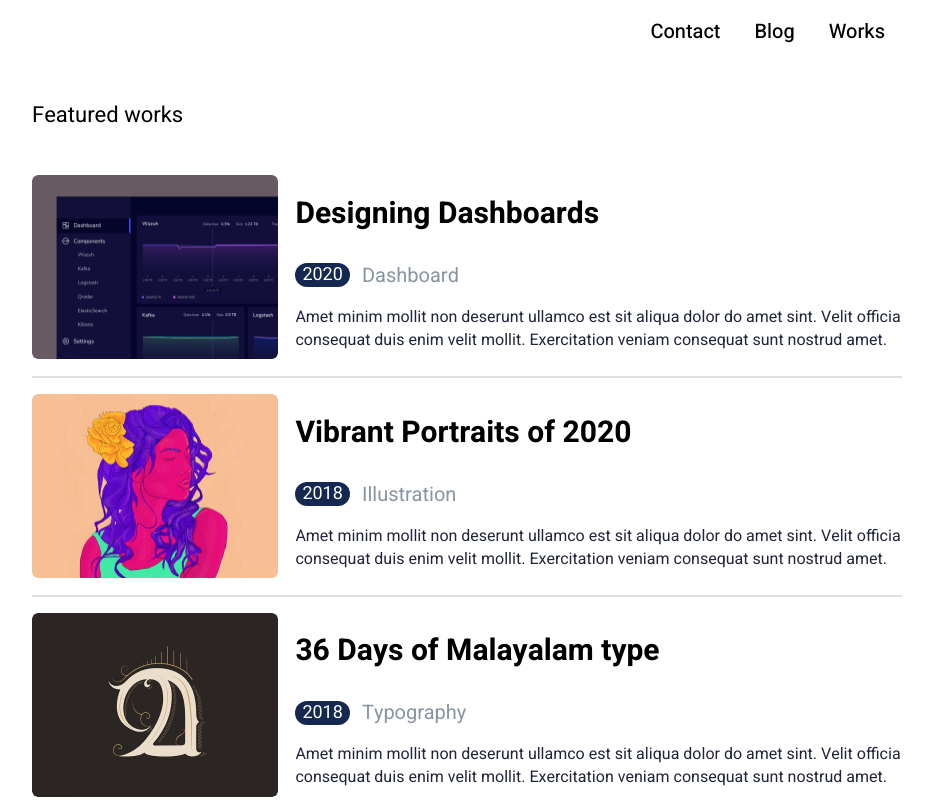
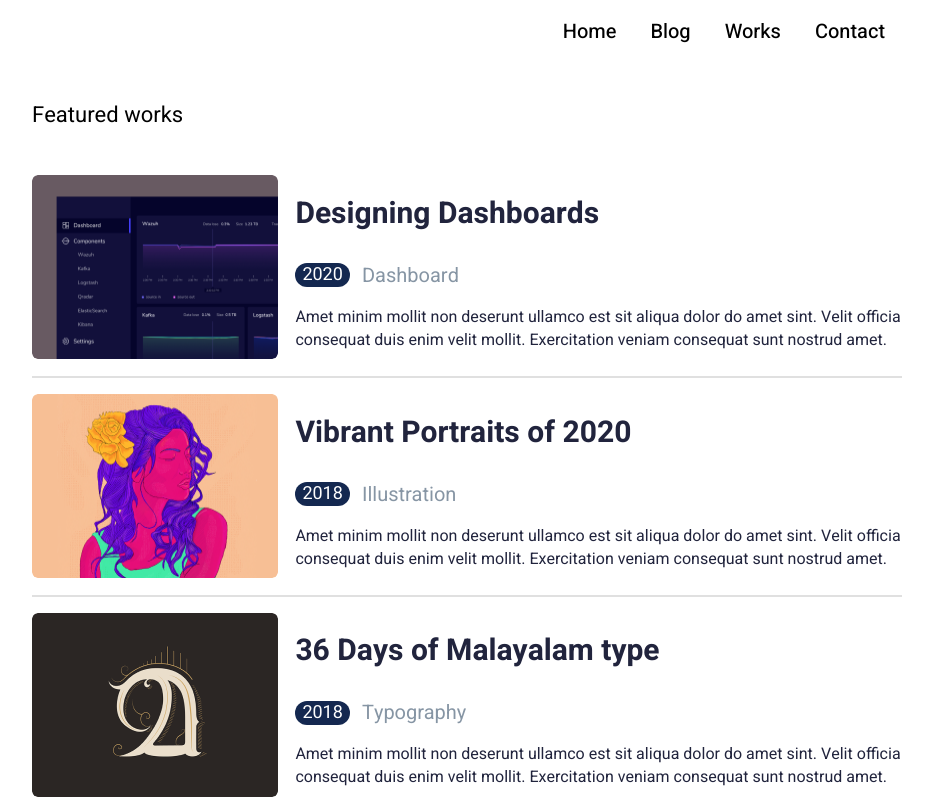
Before and after one commit to Karina-V/portfolio, a plain HTML site: page works.html in a window 1280 px wide. Shown: the top 808 px of the page, without its empty margins (173-1104 px from the left). Drawn offline with Linux system fonts and the light colour scheme.

Commit message:
no message

```diff
--- a/style.css
+++ b/style.css
@@ -176,8 +176,10 @@ body {
   line-height: 60px;
 }
 .block-3__work__h2 {
+  text-decoration: none;
   font-size: 30px;
   line-height: 44px;
+  color: #21243D;
 }
 .text-block {
   font-size: 16px;
--- a/works.html
+++ b/works.html
@@ -11,9 +11,10 @@
     <div>
         <div class="nav container">
           <ul>
-            <li><a href="#contact">Contact</a></li>
-            <li><a href="#blog">Blog</a></li>
-            <li><a href="#works">Works</a></li>
+            <li><a href="./index.html">Home</a></li>
+            <li><a href="./blog.html">Blog</a></li>
+            <li><a href="./works.html">Works</a></li>
+            <li><a href="mailto:karinavizovec@gmail.com">Contact</a></li>
           </ul>
         </div>
         <div class="container">
@@ -24,7 +25,7 @@
                   <div class="block-3__work1">
                     <img class="block-3__work__img" src="../portfolio/Rectangle 30.png" alt="portrait" />
                     <div class="block-3__info">
-                      <h2 class="block-3__work__h2">Designing Dashboards</h2>
+                     <a href="./works2.html" class="block-3__work__h2"> <h2 class="block-3__work__h2">Designing Dashboards</h2> </a>
                       <div class="block-3__work__span">
                         <span class="block-3__work__data" style="margin-right: 2%;">2020</span>
                         <span class="block-3__work__kidn">Dashboard</span>
```
Also changed, not shown: blog.html (+4 -3 lines), index.html (+3 -3 lines), works2.html (+4 -3 lines).
